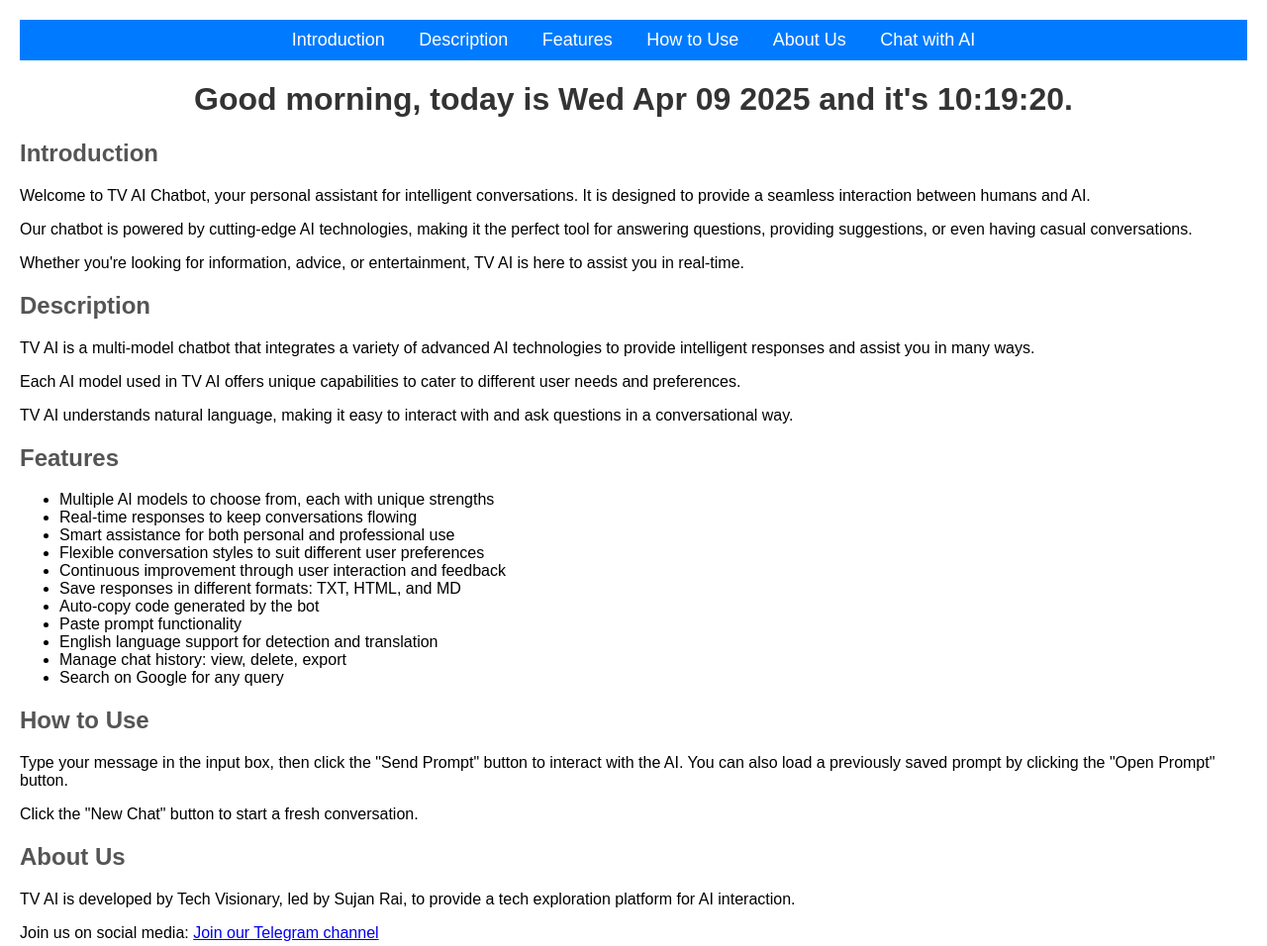
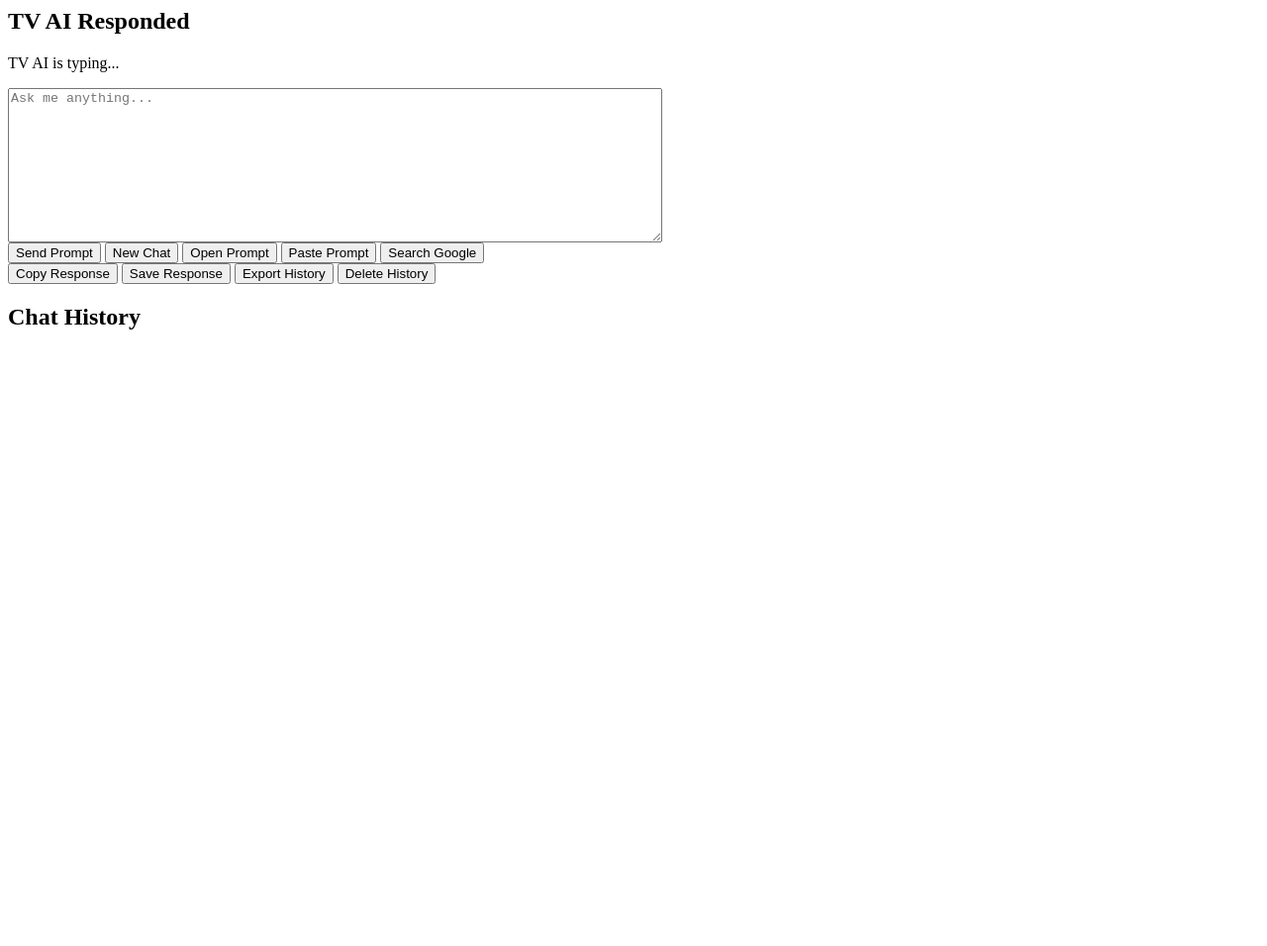
Before and after one commit to techvisionarynp/chat, a plain HTML site: page index.html in a window 1280 px wide. Shown: the top 956 px of the page at 99% size. After the commit the page ends 800 px from the top, so only its background shows below. Drawn offline with Linux system fonts and the light colour scheme.

Commit message:
Update index.html

```diff
--- a/index.html
+++ b/index.html
@@ -1,90 +1,4 @@
-<!DOCTYPE html>
-<html lang="en">
-<head>
-    <meta charset="UTF-8">
-    <meta name="viewport" content="width=device-width, initial-scale=1.0">
-    <title>TV AI Chatbot: ask me anything</title>
-    <style>
-        body { font-family: Arial, sans-serif; margin: 20px; }
-        h1 { color: #333; text-align: center; }
-        h2 { color: #555; }
-        nav { background: #007bff; padding: 10px; text-align: center; }
-        nav a { color: white; margin: 0 15px; text-decoration: none; font-size: 18px; }
-        nav a:hover { text-decoration: underline; }
-        #chat-container { width: 60%; margin: auto; text-align: center; }
-        #response { border: 1px solid #ddd; padding: 10px; margin-top: 10px; min-height: 50px; }
-        .btn { padding: 10px; margin: 5px; cursor: pointer; border: none; background: #007bff; color: white; }
-        .btn:hover { background: #0056b3; }
-        .hidden { display: none; }
-        .btn-group { display: flex; justify-content: center; gap: 10px; margin-top: 10px; }
-        textarea { width: 100%; }
-    </style>
-    <script src="https://translate.google.com/translate_a/element.js?cb=googleTranslateElementInit"></script>
-</head>
-<body>
-    <nav>
-        <a href="#introduction">Introduction</a>
-        <a href="#description">Description</a>
-        <a href="#features">Features</a>
-        <a href="#how-to-use">How to Use</a>
-        <a href="#about-us">About Us</a>
-        <a href="#chat-with-ai">Chat with AI</a>
-    </nav>
-
-    <div id="google_translate_element" style="text-align: right; margin: 10px;"></div>
-
-    <h1 id="greeting"></h1>
-
-    <section id="introduction">
-        <h2>Introduction</h2>
-        <p>Welcome to TV AI Chatbot, your personal assistant for intelligent conversations. It is designed to provide a seamless interaction between humans and AI.</p>
-        <p>Our chatbot is powered by cutting-edge AI technologies, making it the perfect tool for answering questions, providing suggestions, or even having casual conversations.</p>
-        <p>Whether you're looking for information, advice, or entertainment, TV AI is here to assist you in real-time.</p>
-    </section>
-
-    <section id="description">
-        <h2>Description</h2>
-        <p>TV AI is a multi-model chatbot that integrates a variety of advanced AI technologies to provide intelligent responses and assist you in many ways.</p>
-        <p>Each AI model used in TV AI offers unique capabilities to cater to different user needs and preferences.</p>
-        <p>TV AI understands natural language, making it easy to interact with and ask questions in a conversational way.</p>
-    </section>
-
-    <section id="features">
-        <h2>Features</h2>
-        <ul>
-            <li>Multiple AI models to choose from, each with unique strengths</li>
-            <li>Real-time responses to keep conversations flowing</li>
-            <li>Smart assistance for both personal and professional use</li>
-            <li>Flexible conversation styles to suit different user preferences</li>
-            <li>Continuous improvement through user interaction and feedback</li>
-            <li>Save responses in different formats: TXT, HTML, and MD</li>
-            <li>Auto-copy code generated by the bot</li>
-            <li>Paste prompt functionality</li>
-            <li>English language support for detection and translation</li>
-            <li>Manage chat history: view, delete, export</li>
-            <li>Search on Google for any query</li>
-        </ul>
-    </section>
-
-    <section id="how-to-use">
-        <h2>How to Use</h2>
-        <p>Type your message in the input box, then click the "Send Prompt" button to interact with the AI. You can also load a previously saved prompt by clicking the "Open Prompt" button.</p>
-        <p>Click the "New Chat" button to start a fresh conversation.</p>
-    </section>
-
-    <section id="about-us">
-        <h2>About Us</h2>
-        <p>TV AI is developed by Tech Visionary, led by Sujan Rai, to provide a tech exploration platform for AI interaction.</p>
-        <p>Join us on social media: <a href="t.me/techvisionarynepal">Join our Telegram channel</a></p>
-    </section>
-
-    <section id="chat-with-ai">
-        <h2>Chat with AI</h2>
-        <div id="chat-container">
-            <div id="you-asked" class="hidden">
-                <h1>You Asked</h1>
-                <p id="user-question"></p>
-            </div>
+  </div>
 
             <div id="response" class="hidden">
                 <h2>TV AI Responded</h2>
```
